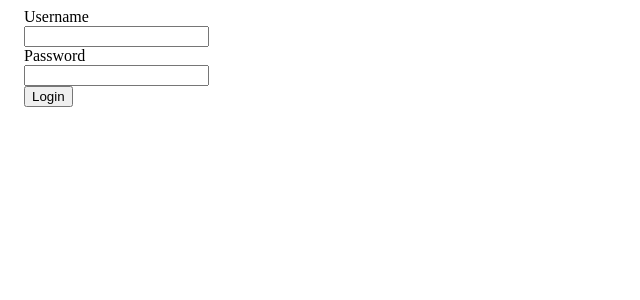
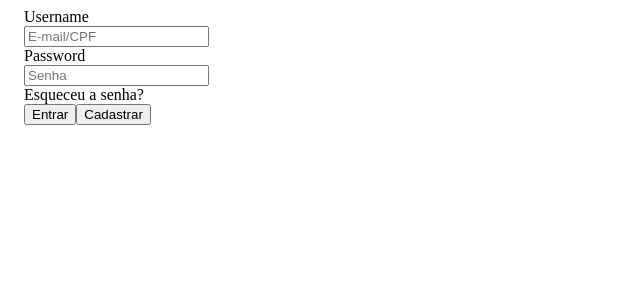
Before and after one commit to robertovnunes/eCapibaribe, an Angular app in the folder frontend/: page / in a window 1280 px wide. Shown: the top 300 px of the page, without its empty margins (0-640 px from the left). Built offline with nearby package versions, Linux system fonts and the light colour scheme.

Commit message:
binding login

```diff
--- a/frontend/src/app/app.module.ts
+++ b/frontend/src/app/app.module.ts
@@ -8,6 +8,7 @@ import {ItemCategoryComponent} from './components/item-category/item-category.co
 import {MainComponent} from './components/main/main.component';
 import {ButtonComponent} from './components/view/button/button.component';
 import { HttpClientModule } from '@angular/common/http';
+import {FormsModule} from "@angular/forms";
 
 @NgModule({
     declarations: [
@@ -20,7 +21,8 @@ import { HttpClientModule } from '@angular/common/http';
     imports: [
         BrowserModule,
         AppRoutingModule,
-        HttpClientModule
+        HttpClientModule,
+        FormsModule
     ],
     providers: [],
     bootstrap: [AppComponent]
--- a/frontend/src/app/components/user-login/user-login.component.css
+++ b/frontend/src/app/components/user-login/user-login.component.css
@@ -0,0 +1,9 @@
+a {
+    color: #000;
+    text-decoration: none;
+
+}
+a:hover {
+    color: #b4c5ea;
+    text-decoration: none;
+}
--- a/frontend/src/app/components/user-login/user-login.component.html
+++ b/frontend/src/app/components/user-login/user-login.component.html
@@ -7,19 +7,21 @@
 
     <body>
         <div id="form-login">
-            <form action="">
-                <div id="username">
+            <form (ngSubmit)="doLogin()">
+                <div id="username" class="form-group">
                     <label for="username">Username</label>
                     <br>
-                    <input type="text" id="username" name="username"  [name] = "username">
+                    <input type="text" id="usernameText" name="textUsername" placeholder="E-mail/CPF" [(ngModel)]="formData.username">
                 </div>
-                <div id="password">
+                <div id="password" class="form-group">
                     <label for="password">Password</label>
                     <br>
-                    <input type="text" id="password" name="password" [name]= "password">
+                    <input type="text" id="passwordText" name="password" placeholder="Senha" [(ngModel)]="formData.password">
                 </div>
-                <div id="submit">
-                    <button type="submit">Login</button>
+                <a href="#">Esqueceu a senha?</a>
+                <div id="buttons" class="form-group">
+                    <button type="submit" name="Entrar">Entrar</button>
+                    <app-button [buttonText]="'Cadastrar'" [buttonDisable]="false"></app-button>
                 </div>
             </form>
         </div>
--- a/frontend/src/app/components/user-login/user-login.component.ts
+++ b/frontend/src/app/components/user-login/user-login.component.ts
@@ -9,42 +9,54 @@ import {FormBuilder, FormGroup, Validators} from "@angular/forms";
     styleUrls: ['./user-login.component.css']
 })
 export class UserLoginComponent implements OnInit {
-    @Input() username: string = '';
-    @Input() password: string = '';
+
+    user: User[] = [];
     form!: FormGroup;
+    formData = {
+        username: '',
+        password: ''
+    };
 
 
     constructor(private userService: UserService, private formBuilder: FormBuilder) {
 
-
     }
 
-    criarForm() {
-
-        this.form = this.formBuilder.group({
-
-            username: ['', [Validators.required]],
-            senha: ['', [Validators.required]]
-
-        })
-
-    }
-
-
     ngOnInit(): void {
-        this.criarForm();
+        //this.criarForm();
     }
 
     doLogin() {
-        if(this.form.invalid) return;
-        let user = this.getUser();
+        console.log();
+        this.userService.getUserByCPF(this.formData.username).subscribe((user: User[]) => {
+            if (user.length != 0) {
+                this.user = user;
+                this.checkPassword(this.user);
+            }});
+        this.userService.getUserByEmail(this.formData.username).subscribe((user) => {
+                if (user.length != 0) {
+                    this.user = user;
+                    this.checkPassword(this.user);
+                }
+                });
+                if (this.user[0].cpf === this.formData.username || this.user[0].email === this.formData.username) {
+                    console.log("quarto");
+                    this.checkPassword(this.user);
+                }
+            }
+
+
+    checkPassword(user: User[]):boolean {
+        console.log("quinto");
+        if (user[0].senha === this.formData.password) {
+            console.log("sexto");
+            alert('Login efetuado com sucesso!');
+            return true;
+        } else {
+            console.log("setimo");
+            alert('Senha incorreta!');
+            return false;
+        }
     }
 
-    getUser() {
-        this.userService.getUserByUsename(this.username).subscribe((user: User[]) => {
-            return user;
-        });
-    }
-
-
 }
--- a/frontend/src/app/components/view/button/button.component.html
+++ b/frontend/src/app/components/view/button/button.component.html
@@ -2,6 +2,6 @@
         [ngStyle]="{'opacity': buttonDisable ? '0.3' : ''}"
         [disabled]="buttonDisable"
         type="{{buttonType}}"
-        (click)="buttonAction.emit()">
+        (click)="btnClick">
     {{ buttonText }}
 </button>
--- a/frontend/src/app/models/user.ts
+++ b/frontend/src/app/models/user.ts
@@ -1,7 +1,7 @@
 export interface User {
     id: number;
     nome: string;
-    username: string;
+
     email: string;
     senha: string;
     cpf: string;
--- a/frontend/src/app/services/user.service.ts
+++ b/frontend/src/app/services/user.service.ts
@@ -9,7 +9,7 @@ import { User } from '../models/user';
 })
 export class UserService {
 
-  url = 'http://localhost:3000/user'; // api rest fake
+  url = 'http://localhost:3000/user/'; // api rest fake
 
   // injetando o HttpClient
   constructor(private httpClient: HttpClient) { }
@@ -20,8 +20,8 @@ export class UserService {
   }
 
   // Obtem todos os Userros
-  getUserByUsename(username: string): Observable<User[]> {
-    return this.httpClient.get<User[]>(this.url + '?username=' + username)
+  getUserByCPF(cpf: string): Observable<User[]> {
+    return this.httpClient.get<User[]>(this.url + '?cpf=' + cpf)
       .pipe(
         retry(2),
         catchError(this.handleError))
@@ -41,4 +41,10 @@ export class UserService {
     return throwError(errorMessage);
   };
 
+  getUserByEmail(email: string) {
+    return this.httpClient.get<User[]>(this.url + '?email=' + email)
+      .pipe(
+        retry(2),
+        catchError(this.handleError))
+  }
 }
--- a/package.json
+++ /dev/null
@@ -1,5 +0,0 @@
-{
-  "dependencies": {
-    "consign": "^0.1.6"
-  }
-}
```
Also changed, not shown: frontend/src/app/components/view/button/button.component.ts (+6 -3 lines), 2 other files (tests, documents, lock files or other folders).
